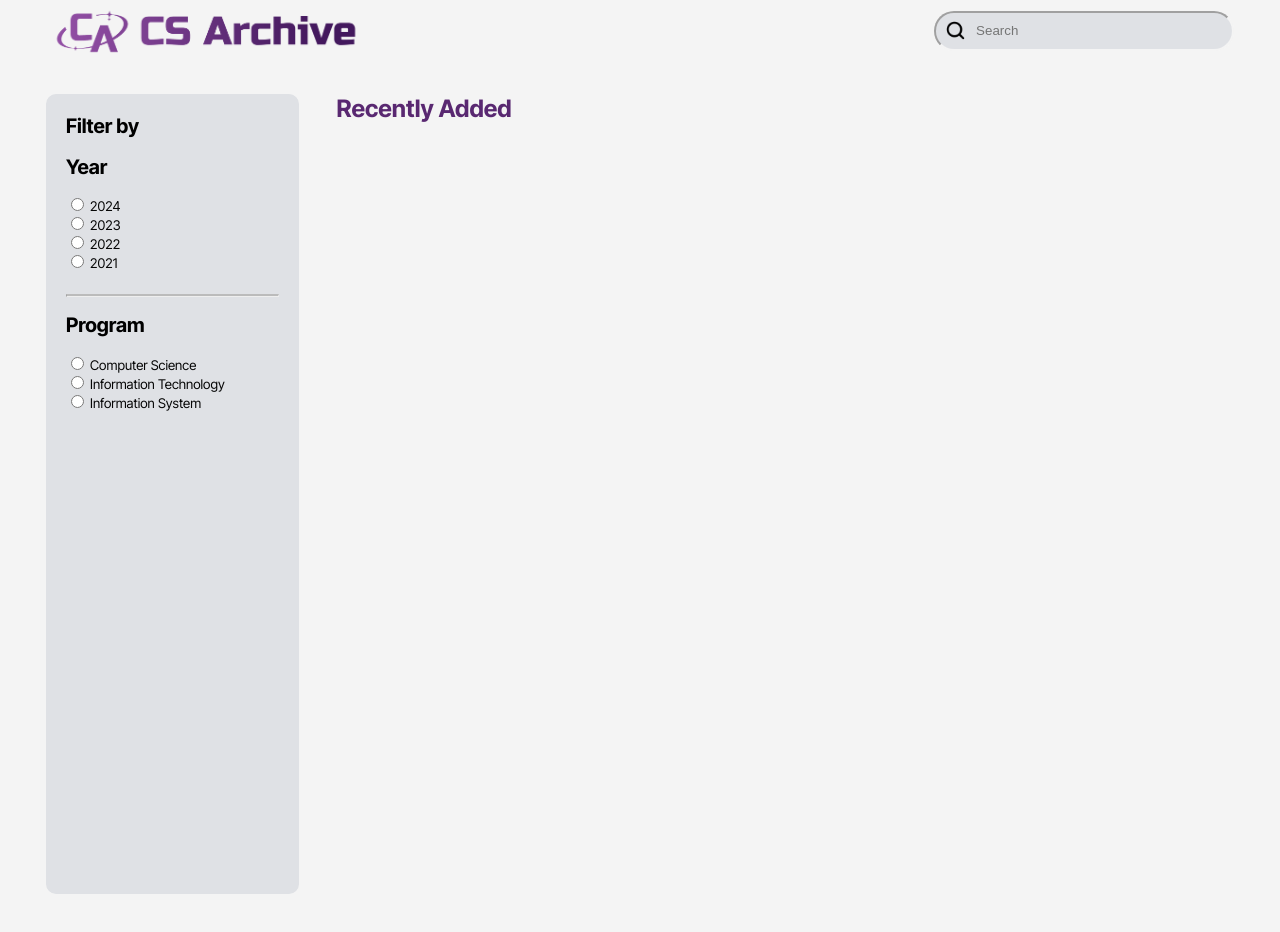
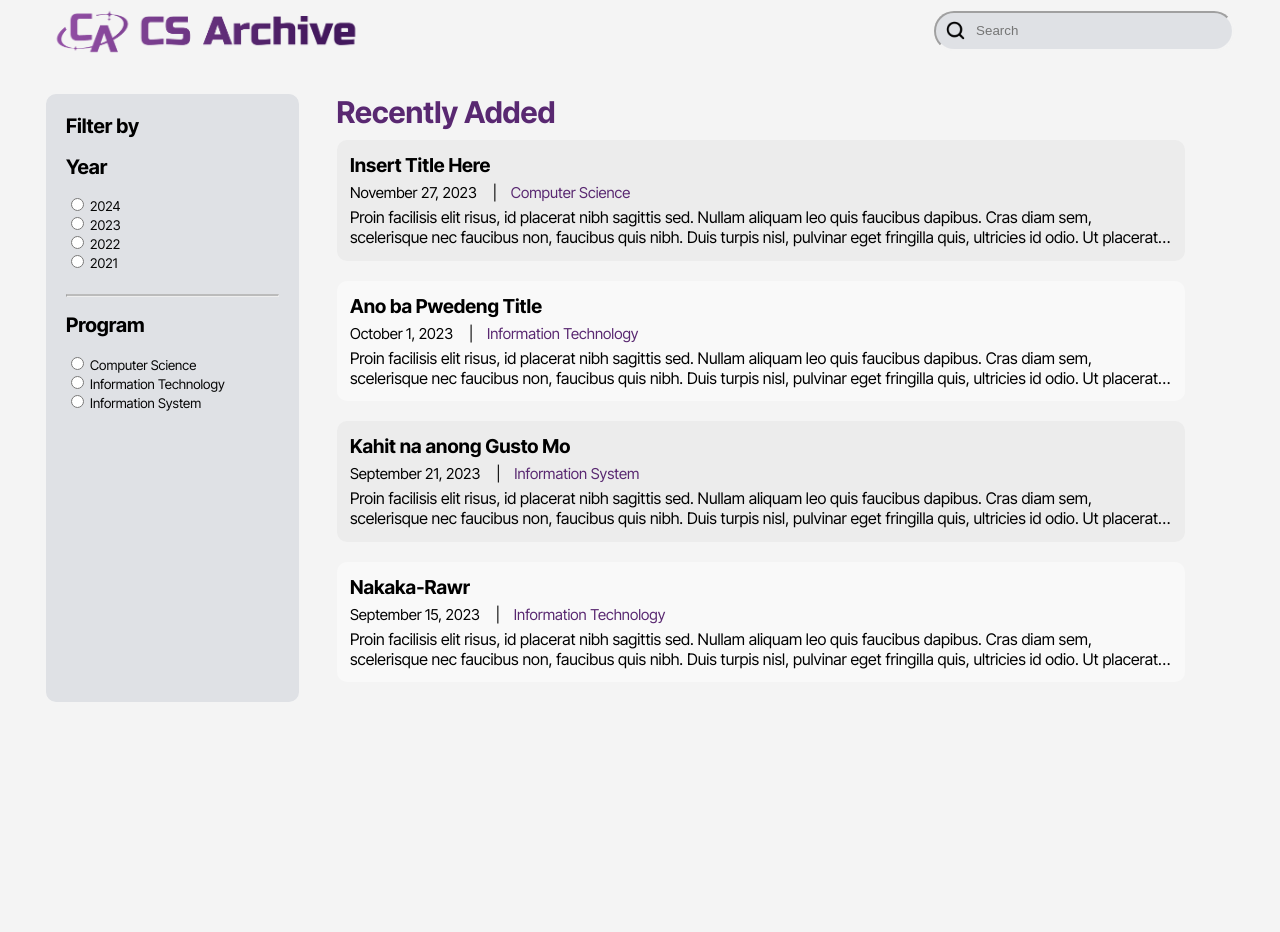
Before and after one commit to Yissuh/COS-TMS, a PHP site: page /user_1.html in a window 1280 px wide. Shown: the part 39-971 px from the top of the page. After the commit the page ends 741 px from the top, so only its background shows below. Run offline with PHP 8.4, Linux system fonts and the light colour scheme.

Commit message:
User Pages with Papers

```diff
--- a/User Pages/user_1.css
+++ b/User Pages/user_1.css
@@ -40,13 +40,13 @@ header{
 /*Side menu properties (for larger screens)*/
 .sidemenu{
     background-color: #DFE1E5;
-    height: 100vmin;
+    height: 76vh;
     width: 20%;
     margin-left: 3%;
-    margin-bottom: 3%;
     margin-right: 3%;
     border-radius: 10px;
     float: left;
+    display: block;
 }
 
 hr.divide {
@@ -126,7 +126,82 @@ hr.divide {
     display:block
 }
 
-/*Para responsive kuno ayiie*/
+/*List of papers properties*/
+.papers{
+    display:block;
+    float:left;
+}
+
+.added h1{
+    color: #592871;
+    margin:0;
+    margin-bottom: 10px;
+    font-size: 30px;
+}
+
+.papers_list{
+    display: block;
+}
+
+.papers_1{
+    background-color: #ECECEC;
+    border-radius: 10px;
+    padding: 1%;
+}
+
+.papers_2{
+    background-color: #F9F9F9;
+    border-radius: 10px;
+    padding: 1%;
+    margin: 20px 0;
+}
+
+.title{
+    margin: 5px;
+    font-size: larger;
+}
+
+
+.date, .paper_program{
+    margin: 5px;
+    margin-top: 8px;
+    margin-bottom: 12px;
+    font-size: 15px;
+    font-weight: normal;
+}
+
+.paper_program{
+    color:#592871;
+}
+
+.date::after {
+    content: "|";
+    margin-left: 16px;
+}
+
+.date, .paper_program{
+    display:inline;
+}
+
+.papers_list p{
+    margin: 5px;
+    overflow: hidden;
+    display: -webkit-box;
+    -webkit-line-clamp: 2;
+    -webkit-box-orient: vertical;
+}
+
+#scroll {
+    height: 69vh;
+    overflow: auto;
+}
+
+#content {
+    height: auto;
+}
+
+
+/* Responsiveness */
 @media (max-width: 1150px) {
     .sidemenu {
         display: none;
@@ -135,6 +210,31 @@ hr.divide {
     header{
         margin-bottom: 30px;
     }
+
+    .added h1{
+        margin-left: 3%;
+    }
+
+    .papers{
+        margin: 3%;
+        margin-top: 5px;
+        margin-bottom: 0;
+        width: 80vw;
+    }
+
+    .papers_1, .papers_2{
+        width: 84vw;
+        height: auto;
+    }
+
+    #scroll{
+        width: 90vw;
+    }
+
+    #content{
+        width: 85vw;
+    }
+
 
 }
 
@@ -147,13 +247,22 @@ hr.divide {
         margin-bottom: 50px;
     }
 
+    .papers{
+        width: 70vw;
+    }
+
+    .papers_1, .papers_2{
+        width: 65vw;
+        height: auto;
+    }
+
+    #scroll{
+        width: 70vw;
+
+    }
+
+    #content{
+        width: 65vw;
+    }
+
 }
-
-/*List of papers properties*/
-.papers{
-    margin-left:3%;
-}
-
-.papers h1{
-    color: #592871;
-}
--- a/User Pages/user_1.html
+++ b/User Pages/user_1.html
@@ -74,14 +74,57 @@
     </section>
 
     <!--This is where list of papers are shown.-->
-    <!--itutuloy ko po once alam ko pa paano database to website huhu-->
-    <section class="papers">
+    <section class="added">
         <h1>Recently Added</h1>
 
-        <section class="papers_list">
+        <section class="papers" id="scroll">
+            <section class="papers_list" id="content">
+                <section class="papers_1">
+                    <h2 class="title">Insert Title Here</h2>
+                    <h3 class="date">November 27, 2023</h3>
+                    <h3 class="paper_program">Computer Science</h4>
+
+                    <p class="abstract">Proin facilisis elit risus, id placerat nibh sagittis sed. Nullam aliquam leo quis faucibus dapibus. Cras diam sem, scelerisque nec faucibus non, faucibus quis nibh. Duis turpis nisl, pulvinar eget fringilla quis, ultricies id odio. Ut placerat laoreet dui, vel rutrum purus eleifend vel. In congue blandit nibh ac viverra. Cras vestibulum lacus sit amet viverra efficitur. Nunc mattis, urna ac vestibulum ultrices, nisl sapien sollicitudin metus, in vehicula arcu velit vitae turpis. Aliquam non dui lorem. Maecenas ultrices porta lorem eu vestibulum. Vestibulum vestibulum ut eros condimentum condimentum. Praesent pellentesque aliquet facilisis. Vestibulum accumsan eros a accumsan elementum. Ut nec lobortis augue, tincidunt posuere ligula. Vestibulum massa nibh, lobortis id eros non, pellentesque lobortis turpis.</p>
+                </section>
+
+                <section class="papers_2">
+                    <h2 class="title">Ano ba Pwedeng Title</h2>
+                    <h3 class="date">October 1, 2023</h3>
+                    <h3 class="paper_program">Information Technology</h4>
+
+                    <p class="abstract">Proin facilisis elit risus, id placerat nibh sagittis sed. Nullam aliquam leo quis faucibus dapibus. Cras diam sem, scelerisque nec faucibus non, faucibus quis nibh. Duis turpis nisl, pulvinar eget fringilla quis, ultricies id odio. Ut placerat laoreet dui, vel rutrum purus eleifend vel. In congue blandit nibh ac viverra. Cras vestibulum lacus sit amet viverra efficitur. Nunc mattis, urna ac vestibulum ultrices, nisl sapien sollicitudin metus, in vehicula arcu velit vitae turpis. Aliquam non dui lorem. Maecenas ultrices porta lorem eu vestibulum. Vestibulum vestibulum ut eros condimentum condimentum. Praesent pellentesque aliquet facilisis. Vestibulum accumsan eros a accumsan elementum. Ut nec lobortis augue, tincidunt posuere ligula. Vestibulum massa nibh, lobortis id eros non, pellentesque lobortis turpis.</p>
+                </section>
+
+                <section class="papers_1">
+                    <h2 class="title">Kahit na anong Gusto Mo</h2>
+                    <h3 class="date">September 21, 2023</h3>
+                    <h3 class="paper_program">Information System</h4>
+
+                    <p class="abstract">Proin facilisis elit risus, id placerat nibh sagittis sed. Nullam aliquam leo quis faucibus dapibus. Cras diam sem, scelerisque nec faucibus non, faucibus quis nibh. Duis turpis nisl, pulvinar eget fringilla quis, ultricies id odio. Ut placerat laoreet dui, vel rutrum purus eleifend vel. In congue blandit nibh ac viverra. Cras vestibulum lacus sit amet viverra efficitur. Nunc mattis, urna ac vestibulum ultrices, nisl sapien sollicitudin metus, in vehicula arcu velit vitae turpis. Aliquam non dui lorem. Maecenas ultrices porta lorem eu vestibulum. Vestibulum vestibulum ut eros condimentum condimentum. Praesent pellentesque aliquet facilisis. Vestibulum accumsan eros a accumsan elementum. Ut nec lobortis augue, tincidunt posuere ligula. Vestibulum massa nibh, lobortis id eros non, pellentesque lobortis turpis.</p>
+                </section>
+
+                <section class="papers_2">
+                    <h2 class="title">Nakaka-Rawr</h2>
+                    <h3 class="date">September 15, 2023</h3>
+                    <h3 class="paper_program">Information Technology</h4>
+
+                    <p class="abstract">Proin facilisis elit risus, id placerat nibh sagittis sed. Nullam aliquam leo quis faucibus dapibus. Cras diam sem, scelerisque nec faucibus non, faucibus quis nibh. Duis turpis nisl, pulvinar eget fringilla quis, ultricies id odio. Ut placerat laoreet dui, vel rutrum purus eleifend vel. In congue blandit nibh ac viverra. Cras vestibulum lacus sit amet viverra efficitur. Nunc mattis, urna ac vestibulum ultrices, nisl sapien sollicitudin metus, in vehicula arcu velit vitae turpis. Aliquam non dui lorem. Maecenas ultrices porta lorem eu vestibulum. Vestibulum vestibulum ut eros condimentum condimentum. Praesent pellentesque aliquet facilisis. Vestibulum accumsan eros a accumsan elementum. Ut nec lobortis augue, tincidunt posuere ligula. Vestibulum massa nibh, lobortis id eros non, pellentesque lobortis turpis.</p>
+                </section>
+
+            </section>
 
         </section>
+
     </section>
+
+
+    <script>
+        function scrollFunction() {
+          const element = document.getElementById("scroll");
+          element.scrollIntoView();
+        }
+    </script>
+
 
 
 
```
